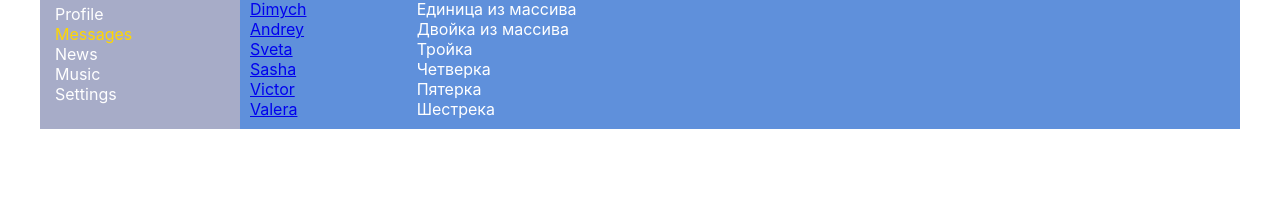
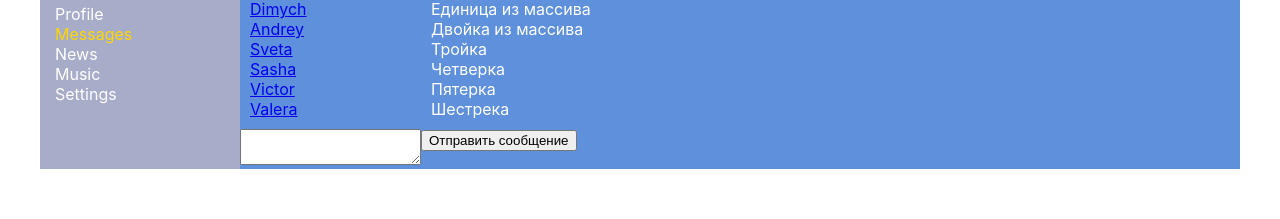
Before and after one commit to AdekWHATT/React1.0, a React (Create React App) app: page /dialogs in a window 1280 px wide. Shown: the part 71-290 px from the top of the page. Built offline with nearby package versions, Linux system fonts and the light colour scheme; grey boxes are pictures that could not be loaded.

Commit message:
31 урок.onClick,ref,VirtualDOM + задание в компоненте Dialogs с ref и current.value

```diff
--- a/src/components/Dialogs/Dialogs.jsx
+++ b/src/components/Dialogs/Dialogs.jsx
@@ -2,9 +2,15 @@ import s from './Dialogs.module.css';
 import {NavLink} from "react-router-dom";
 import DialogItem from "./DialogItem/DialogItem";
 import Message from "./Message/MessageItem";
-
+import React from "react";
 
 const Dialogs = (props) => {
+
+    let newMessageElement = React.createRef();
+    let addMess = () => {
+        let mess = newMessageElement.current.value
+        alert(mess)
+    }
 
     let dialogsElements = props.dialogs
         .map(d => <DialogItem name={d.name} id={d.id}/>)
@@ -22,6 +28,12 @@ const Dialogs = (props) => {
             <div className={s.messages}>
                 {messagesElements}
             </div>
+            <div>
+            <textarea ref={newMessageElement}></textarea>
+            </div>
+            <div>
+            <button onClick={addMess}>Отправить сообщение</button>
+            </div>
         </div>
     )
 }
--- a/src/components/Profile/MyPosts/MyPosts.jsx
+++ b/src/components/Profile/MyPosts/MyPosts.jsx
@@ -1,11 +1,19 @@
 import c from './MyPosts.module.css';
 import Post from './Post/Post'
-
+import React from "react";
 
 const MyPosts = (props) => {
 
     let postsElement = props.posts
         .map(p => <Post message={p.message} likesCount={p.likesCount}/> )
+
+    let newpostElement = React.createRef();
+
+
+    let addPost = () => {
+        let text = newpostElement.current.value
+        alert(text)
+    }
     return (
         <div>
 
@@ -14,10 +22,10 @@ const MyPosts = (props) => {
             </div>
             <div>
                 <div>
-                    <textarea></textarea>
+                    <textarea ref={newpostElement}></textarea>
                 </div>
                 <div>
-                    <button>Add post</button>
+                    <button onClick={addPost}>Add post</button>
                 </div>
             </div>
             <div className={c.posts}>
```
